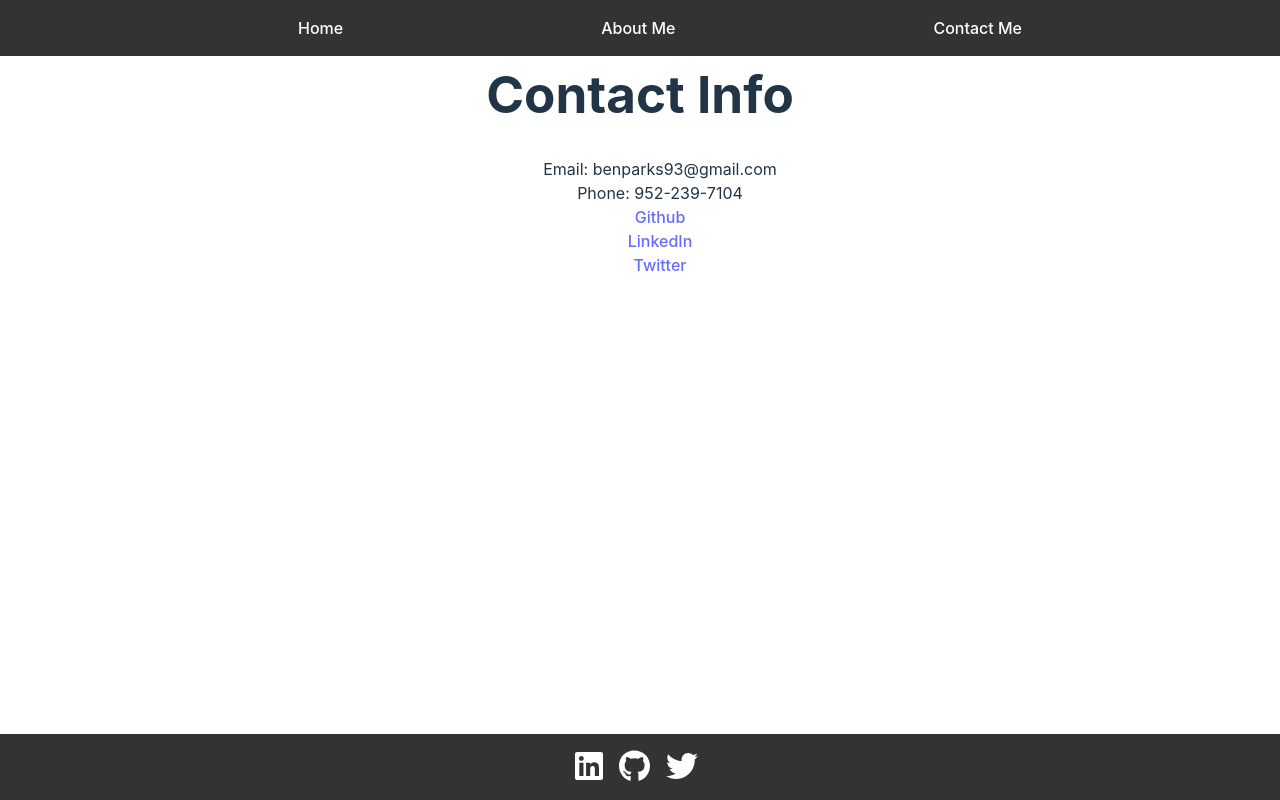
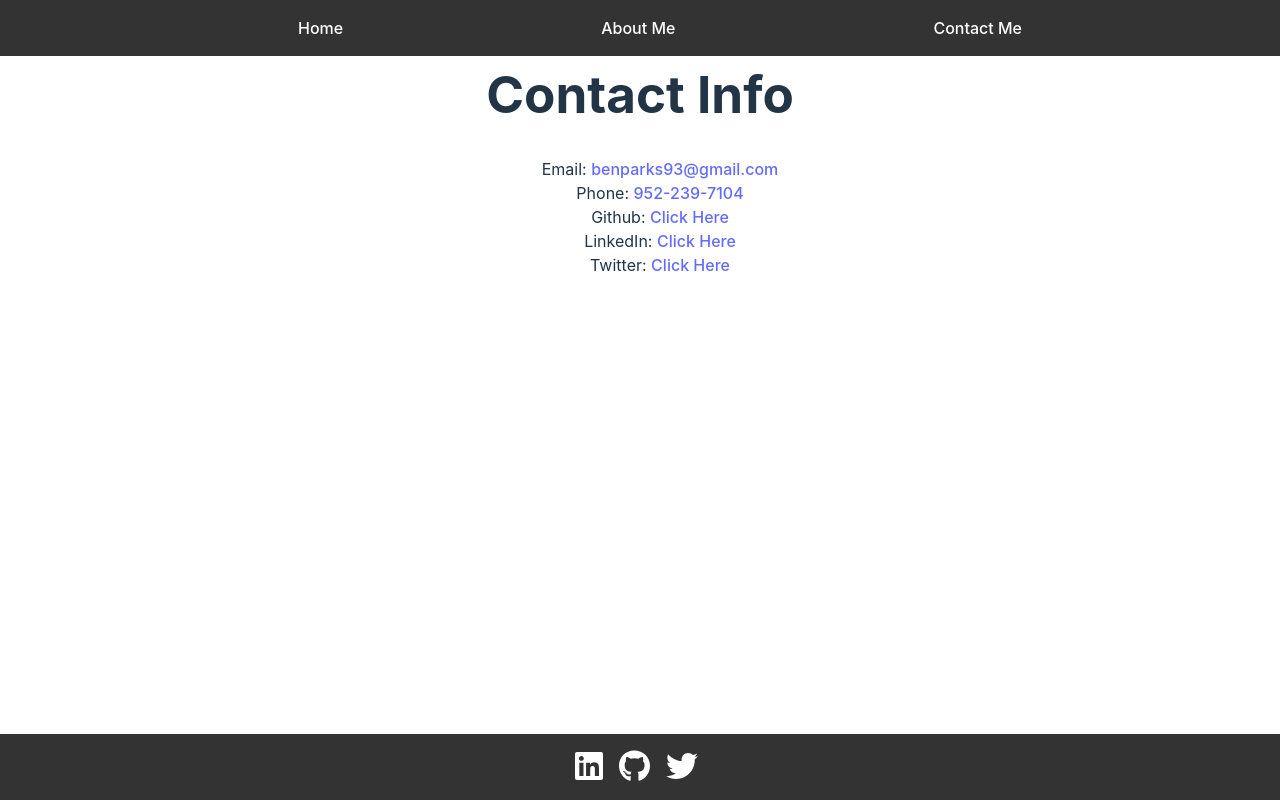
Before and after one commit to benjamin-parks/Ben-Parks-React-Portfolio, a React (Vite) app: page /contact in a window 1280 px wide. Built offline with nearby package versions, Linux system fonts and the light colour scheme.

Commit message:
Additional information added to the home page. Also changed up the contact info page to have mailto and tel hrefs.

```diff
--- a/src/pages/ContactPage.jsx
+++ b/src/pages/ContactPage.jsx
@@ -6,11 +6,11 @@ export default function Contact() {
         </div>
         <div>
             <ul style={{listStyle: "none", }}>
-                <li>Email: benparks93@gmail.com</li>
-                <li>Phone: 952-239-7104</li>
-                <li><a href="https://github.com/benjamin-parks">Github</a></li>
-                <li><a href="https://www.linkedin.com/in/ben-parks-a8b04b214/">LinkedIn</a></li>
-                <li><a href="https://x.com/BunMunKun">Twitter</a></li>
+                <li>Email: <a href="mailto:benparks93@gmail.com">benparks93@gmail.com</a></li>
+                <li>Phone: <a href="tel:9522397104">952-239-7104</a></li>
+                <li>Github: <a href="https://github.com/benjamin-parks">Click Here</a></li>
+                <li>LinkedIn: <a href="https://www.linkedin.com/in/ben-parks-a8b04b214/">Click Here</a></li>
+                <li>Twitter: <a href="https://x.com/BunMunKun">Click Here</a></li>
             </ul>
         </div>
     </>
--- a/src/pages/HomePage.jsx
+++ b/src/pages/HomePage.jsx
@@ -2,8 +2,14 @@ import Projects from "../components/Projects";
 
 export default function Home() {
     return (
+    <>
+        <div>
+            <h1>Welcome!</h1>
+            <p>My name is Ben, and I'm a web development student! Below are some of the projects that I've worked on within the last 6 months (newest first) that I am proud enough to share.</p>
+        </div>
         <div>
             <Projects/>
         </div>
+    </>
     );
 }
```
